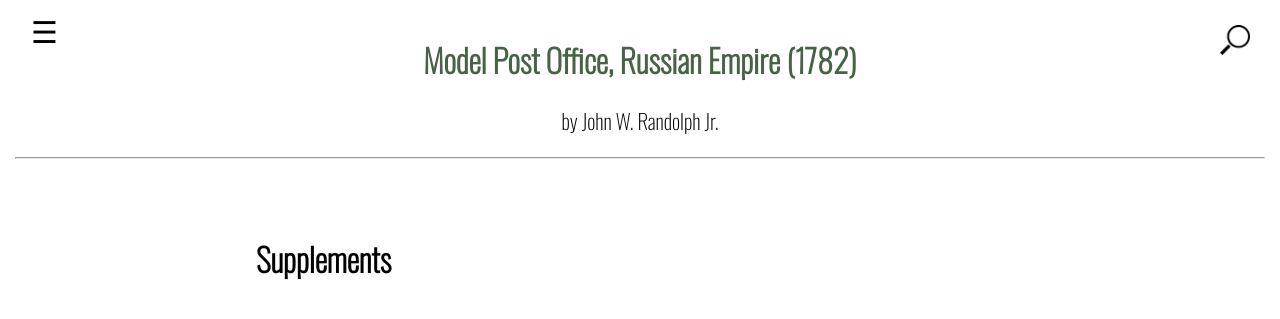
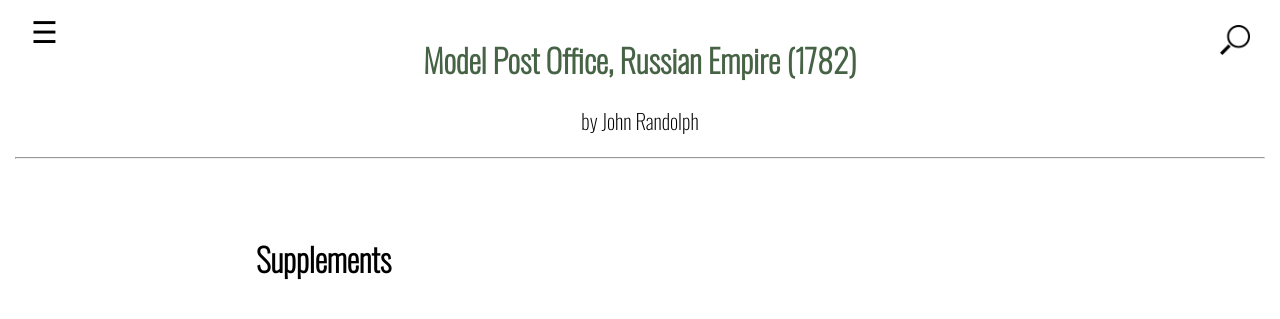
Before and after one commit to jwr12/imperial_russian_post_office_1782, a Jekyll site: the page built from 005_supplements.md, in a window 1280 px wide. Shown: the top 319 px of the page. Built offline with Jekyll 4.4.1, drawn with Linux system fonts in a browser that asks for light colours.

```diff
--- a/_config.yml
+++ b/_config.yml
@@ -1,6 +1,6 @@
 title: Model Post Office, Russian Empire (1782)
 email: jwr@illinois.edu
-description: by John W. Randolph Jr.
+description: by John Randolph
 
 baseurl: "/imperial_russian_post_office_1782" # the subpath of your site. Change it if the name of your repository is other than "mindoc"
 
```
